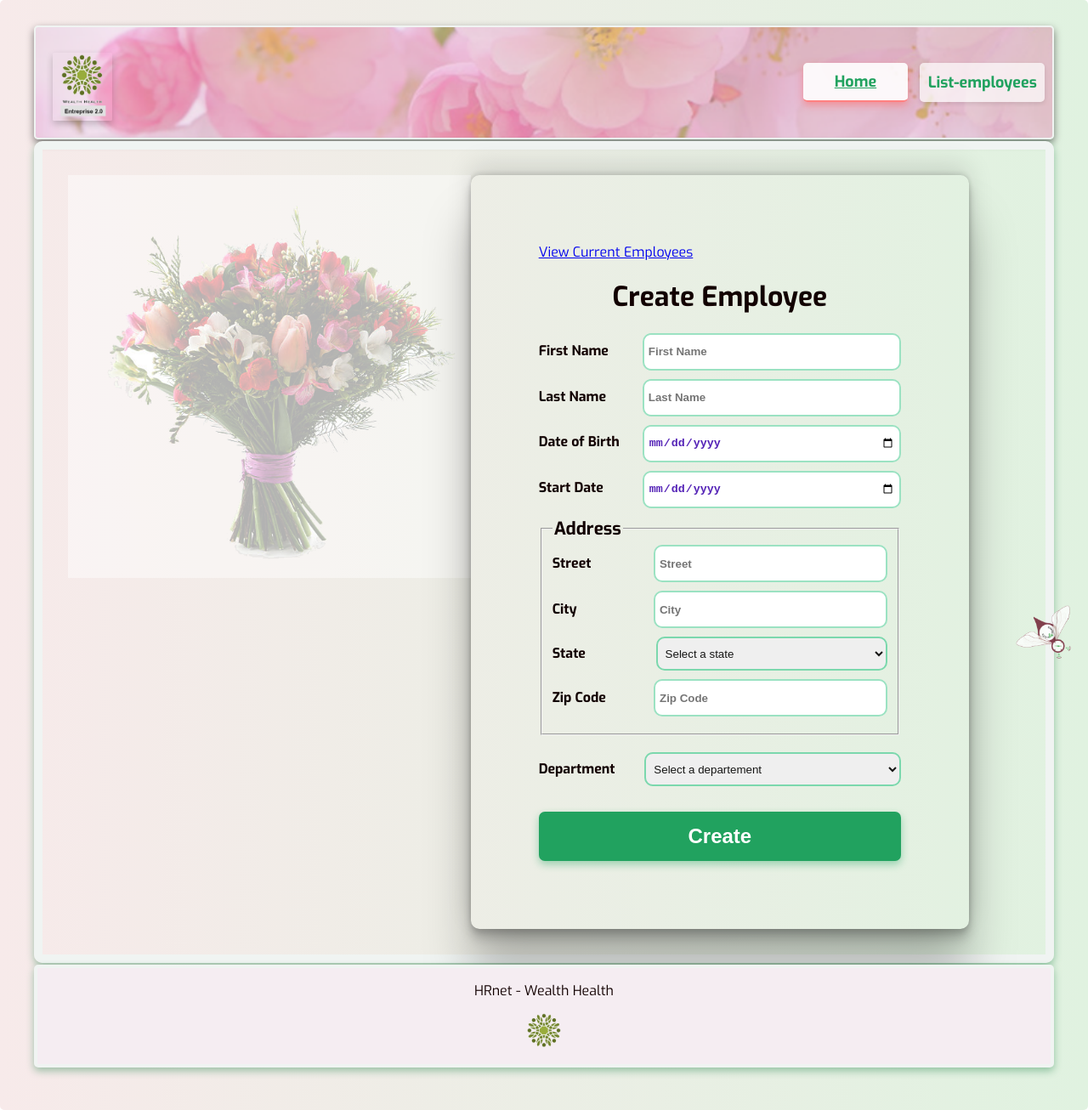
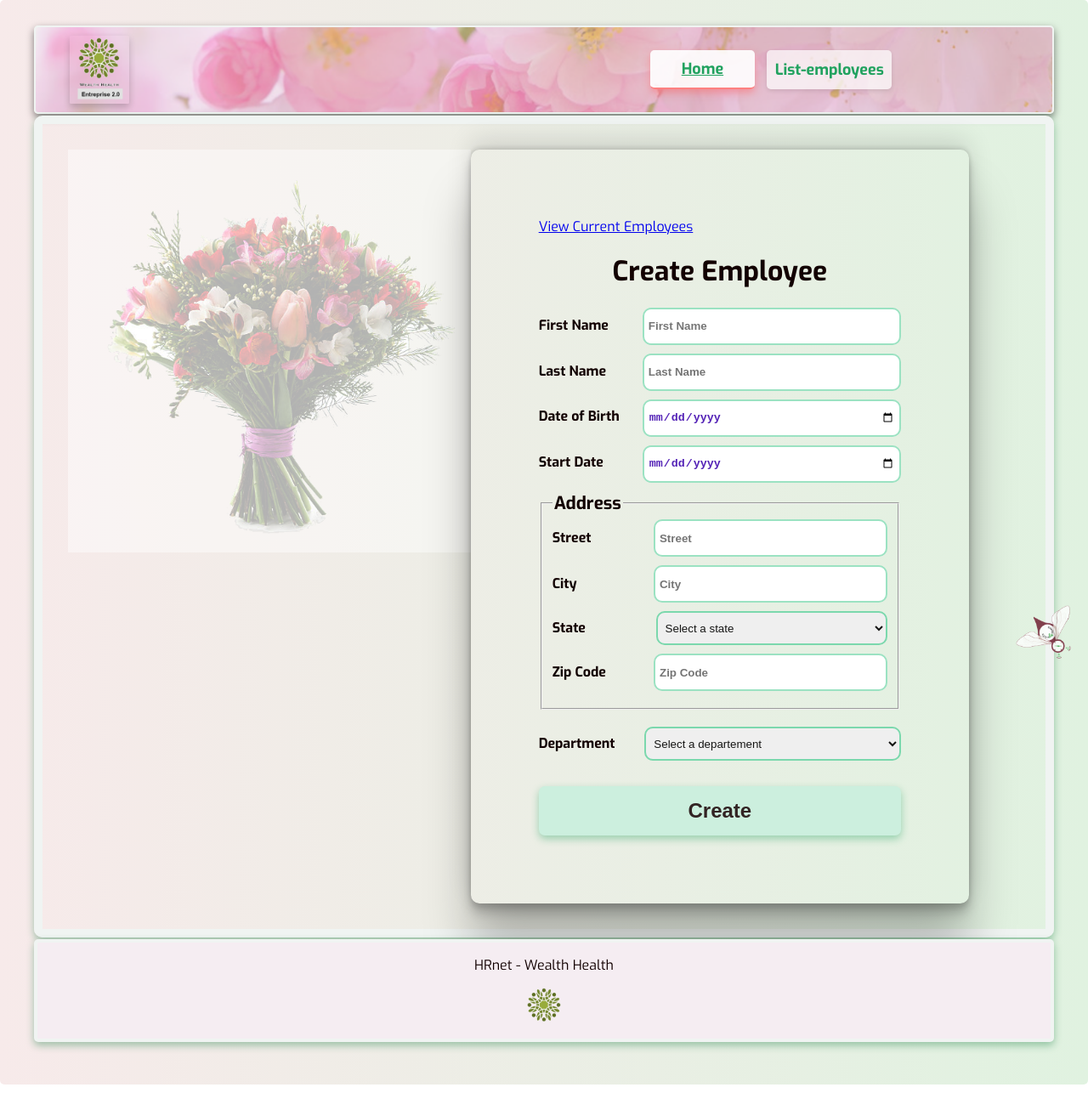
Before and after one commit to tetyanachouteau/P14FrontRHNet, a React (Create React App) app: page / in a window 1280 px wide. Shown: the whole page at 85% size. After the commit the page ends 1276 px from the top, so only its background shows below. Built offline with nearby package versions, Linux system fonts and the light colour scheme.

Commit message:
Update css header

```diff
--- a/src/components/Button.module.css
+++ b/src/components/Button.module.css
@@ -3,10 +3,10 @@
   margin-top: 20px;
   padding: 15px 30px;
   border-radius: 7px;
-  color: #FFF;
+  color: #322323;
   font-size: 1.5rem;
   font-weight: bold;
-  background-color: #21a25f; /* Couleur de fond verte */
+  background-color: hsl(150, 53%, 87%); /* Couleur de fond verte */
   border: none; /* Suppression de la bordure */
   text-decoration: none;
   text-align: center;
@@ -17,7 +17,7 @@
 
 /* Effet de survol */
 .button:hover {
-  background-color: #942861; /* Changement de la couleur de fond au survol */
+  background-color: #f0d9e6; /* Changement de la couleur de fond au survol */
   transform: translateY(-2px);
   box-shadow: 0 6px 15px rgba(30, 147, 78, 0.6); /* Ombre verte plus prononcée au survol */
 }
--- a/src/components/Header.module.css
+++ b/src/components/Header.module.css
@@ -3,12 +3,11 @@
   flex-direction: row;
   justify-content: space-between;
   align-items: center;
-  background-repeat: no-repeat;
   background-size: cover;
   box-shadow: 0 4px 10px rgba(0, 0, 0, 0.5);
   border-radius: 5px;
   border: 2px solid #f0f4f2;
-  padding: 20px; /* Espacement intérieur */
+  padding-right: 200px; /* Espacement intérieur */
   box-sizing: border-box; /* Inclut la bordure et le padding dans les dimensions de la div */
   background-repeat: no-repeat;
   background-position: center;
@@ -21,6 +20,8 @@
 .header img {
   margin-top: 10px;
   margin-right: 10px;
+  margin-left:40px;
+  margin-bottom: 10px;
   height: 80px;
   border-radius: 2%;
   box-shadow: 0 4px 8px rgba(0, 0, 0, 0.2);
@@ -32,10 +33,7 @@
   box-shadow: 0 8px 16px rgba(0, 0, 0, 0.3);
 }
 
-.navigation {
-  display: flex;
-  gap: 15px; /* Espacement entre les boutons */
-}
+
 
 @media (max-width: 768px) {
   .header {
--- a/src/components/Navigation.module.css
+++ b/src/components/Navigation.module.css
@@ -55,7 +55,7 @@
   display: flex;
   position: absolute;
   top: -15px;
-  left: -50px;
+  left: -90px;
   opacity: 0;
   width: 35px;
   height: 20px;
```
